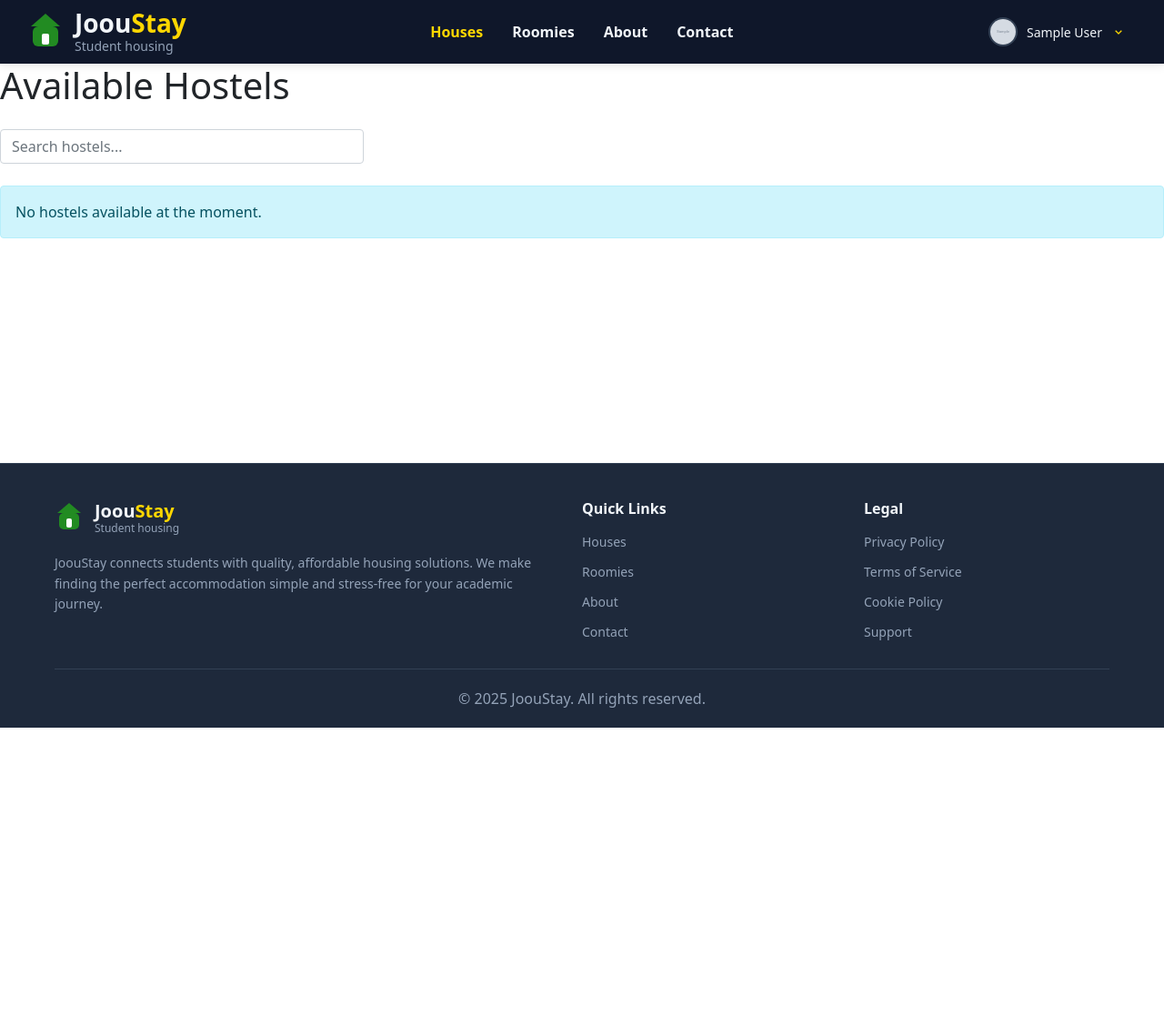
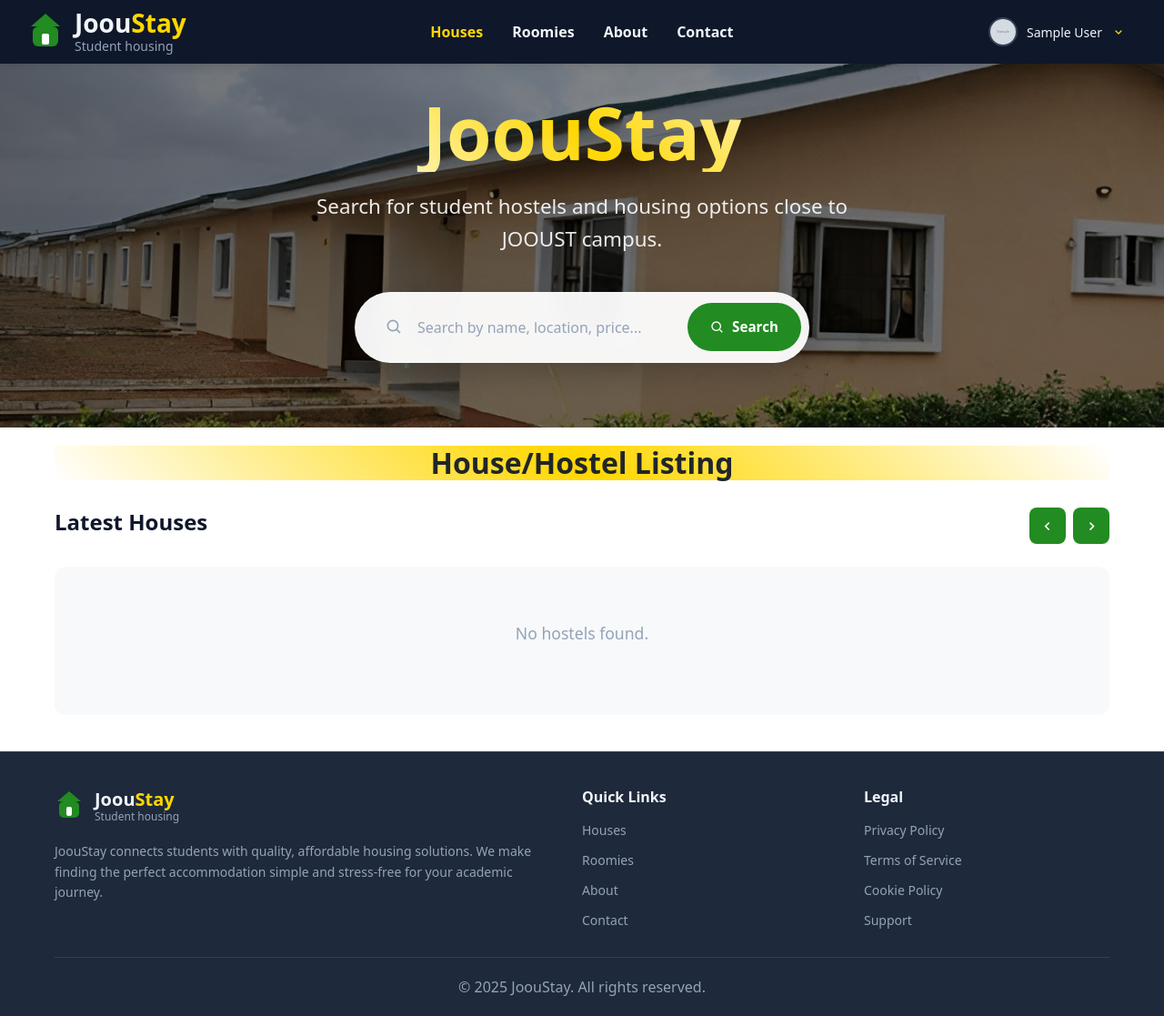
Before and after one commit to KenyanAudo03/house_hunting, a Django app: page / in a window 1280 px wide. Shown: the whole page at 91% size. Before the commit the page ends 800 px from the top, so only its background shows below. Run offline with Django 4.2, Linux system fonts and the light colour scheme; a user stored in the database is signed in; tables that the repository leaves empty hold one stand-in row (values such as "Sample post"); grey boxes marked "Sample" are stand-in pictures; some libraries are stand-ins or nearby versions.

Commit message:
Add hero section and carousel for hostel listings with search functionality

```diff
--- /dev/null
+++ b/static/css/core/home.css
@@ -0,0 +1,362 @@
+  .hero {
+      position: relative;
+      width: 100%;
+      height: 400px;
+      background: transparent;
+      display: flex;
+      align-items: center;
+      justify-content: center;
+      overflow: hidden;
+  }
+
+  .hero::before {
+      content: "";
+      position: absolute;
+      top: 0;
+      left: 0;
+      right: 0;
+      bottom: 0;
+      opacity: 0.55;
+      z-index: 1;
+  }
+
+  .hero::after {
+      content: "";
+      position: absolute;
+      top: 0;
+      left: 0;
+      right: 0;
+      bottom: 0;
+      background: linear-gradient(135deg,
+              rgba(0, 0, 0, 0.537) 0%,
+              rgba(0, 0, 0, 0.375) 100%);
+      z-index: 2;
+  }
+
+  .hero-content {
+      position: relative;
+      z-index: 3;
+      text-align: center;
+      max-width: 800px;
+      padding: 0 20px;
+      color: white;
+  }
+
+  .hero-title {
+      font-size: clamp(3rem, 8vw, 5rem);
+      font-weight: 900;
+      margin-bottom: 20px;
+      background: linear-gradient(45deg, #ffffff, var(--accent), #ffffff);
+      -webkit-background-clip: text;
+      -webkit-text-fill-color: transparent;
+      background-clip: text;
+      line-height: 1.1;
+      margin-top: -40px;
+  }
+
+  .hero-subtitle {
+      font-size: clamp(1.1rem, 3vw, 1.4rem);
+      color: rgba(255, 255, 255, 0.9);
+      margin-bottom: 40px;
+      max-width: 600px;
+      margin-left: auto;
+      margin-right: auto;
+      line-height: 1.6;
+      font-weight: 300;
+  }
+
+  .search-container {
+      max-width: 500px;
+      margin: 0 auto;
+  }
+
+  .search-form {
+      background: rgba(255, 255, 255, 0.95);
+      backdrop-filter: blur(10px);
+      border-radius: 50px;
+      padding: 8px;
+      box-shadow: 0 10px 30px rgba(0, 0, 0, 0.2);
+      border: 1px solid rgba(255, 255, 255, 0.3);
+      transition: all 0.3s ease;
+  }
+
+  .search-form:hover {
+      box-shadow: 0 15px 40px rgba(0, 0, 0, 0.25);
+  }
+
+  .search-form:focus-within {
+      border-color: var(--brand);
+  }
+
+  .search-input-group {
+      display: flex;
+      align-items: center;
+      position: relative;
+  }
+
+  .search-icon {
+      position: absolute;
+      left: 25px;
+      color: var(--muted);
+      font-size: 1.2rem;
+      z-index: 2;
+  }
+
+  .search-input {
+      flex: 1;
+      background: none;
+      border: none;
+      color: var(--bg);
+      font-size: 1rem;
+      padding: 18px 25px 18px 60px;
+      border-radius: 50px;
+      outline: none;
+      font-weight: 400;
+  }
+
+  .search-input::placeholder {
+      color: var(--muted);
+  }
+
+  .search-btn {
+      background: var(--brand);
+      color: white;
+      border: none;
+      border-radius: 40px;
+      padding: 15px 25px;
+      font-size: 0.95rem;
+      font-weight: 600;
+      cursor: pointer;
+      transition: all 0.3s ease;
+      display: flex;
+      align-items: center;
+      gap: 8px;
+  }
+
+  .search-btn:hover {
+      background: #1a6b1a;
+  }
+
+  .search-btn i {
+      font-size: 1rem;
+  }
+
+  @media (max-width: 600px) {
+      .hero {
+          height: 330px;
+      }
+
+      .hero-subtitle {
+          font-size: clamp(1.2rem, 4vw, 1.8rem);
+      }
+
+      .search-input {
+          padding: 15px 20px 15px 50px;
+          font-size: 0.9rem;
+      }
+
+      .search-icon {
+          left: 20px;
+          font-size: 1rem;
+      }
+
+      .search-btn {
+          padding: 12px 20px;
+          font-size: 0.85rem;
+      }
+
+      .search-btn i {
+          font-size: 0.9rem;
+      }
+  }
+
+  .house-listing-title {
+      text-align: center;
+      font-size: 2rem;
+      margin: 10px 0;
+      background: linear-gradient(45deg, #ffffff, var(--accent), #ffffff);
+      font-weight: 700;
+  }
+
+  .hostels {
+      max-width: 1200px;
+      margin: 20px auto;
+      padding: 0 20px;
+  }
+
+  .latest-houses {
+      margin-bottom: 40px;
+      margin-top: 30px;
+  }
+
+  .section-title {
+      display: flex;
+      justify-content: space-between;
+      align-items: center;
+      margin-bottom: 25px;
+  }
+
+  .section-title-tag {
+      font-size: 1.5rem;
+      color: var(--bg);
+      font-weight: 600;
+  }
+
+  .prev-next {
+      display: flex;
+      gap: 8px;
+  }
+
+  .prev-next button {
+      background: var(--brand);
+      border: none;
+      padding: 8px 12px;
+      border-radius: 8px;
+      cursor: pointer;
+      transition: all 0.3s ease;
+      color: #fff;
+      display: flex;
+      align-items: center;
+      justify-content: center;
+      width: 40px;
+      height: 40px;
+  }
+
+  .prev-next button:hover {
+      background: #1a6b1a;
+  }
+
+  .prev-next button:disabled {
+      background: #ccc;
+      cursor: not-allowed;
+      transform: none;
+  }
+
+  .prev-next button i {
+      font-size: 1.2rem;
+  }
+
+  .carousel-container {
+      position: relative;
+      overflow: hidden;
+      width: 100%;
+  }
+
+  .house-cards {
+      display: flex;
+      gap: 20px;
+      transition: transform 0.4s cubic-bezier(0.25, 0.46, 0.45, 0.94);
+      width: fit-content;
+  }
+
+  .house-card {
+      flex: 0 0 auto;
+      background: white;
+      border-radius: 16px;
+      overflow: hidden;
+      box-shadow: 0 4px 20px rgba(0, 0, 0, 0.1);
+      transition: all 0.3s ease;
+      cursor: pointer;
+  }
+
+  .house-card:hover {
+      box-shadow: 0 12px 40px rgba(0, 0, 0, 0.15);
+  }
+
+  .house-image {
+      width: 100%;
+      height: 200px;
+      object-fit: cover;
+      border-radius: 16px 16px 0 0;
+  }
+
+  .house-details {
+      padding: 20px;
+  }
+
+  .house-price {
+      color: var(--brand);
+      font-weight: 700;
+      font-size: 1.2rem;
+      margin-bottom: 8px;
+  }
+
+  .house-name {
+      color: var(--text);
+      font-weight: 600;
+      font-size: 1.1rem;
+      margin-bottom: 8px;
+      line-height: 1.4;
+  }
+
+  .house-location {
+      color: var(--muted);
+      font-size: 0.9rem;
+      display: flex;
+      align-items: center;
+      gap: 4px;
+  }
+
+  .house-location i {
+      font-size: 1rem;
+  }
+
+  .no-hostels {
+      text-align: center;
+      color: var(--muted);
+      font-size: 1.1rem;
+      padding: 60px 20px;
+      background: #f8f9fa;
+      border-radius: 12px;
+      margin: 20px 0;
+  }
+
+  /* Desktop - 4 cards per view */
+  @media (min-width: 1025px) {
+      .house-card {
+          width: calc((1160px - 60px) / 4);
+      }
+  }
+
+  /* Tablet - 3 cards per view */
+  @media (min-width: 769px) and (max-width: 1024px) {
+      .house-card {
+          width: calc((100vw - 80px - 40px) / 3);
+      }
+  }
+
+  /* Small tablet/large phone - 2 cards per view */
+  @media (min-width: 481px) and (max-width: 768px) {
+      .house-card {
+          width: calc((100vw - 60px - 20px) / 2);
+      }
+
+      .hostels {
+          padding: 0 30px;
+      }
+
+      .section-title-tag {
+          font-size: 1.3rem;
+      }
+  }
+
+  /* Phone - 1.5 cards per view for better scrolling */
+  @media (max-width: 480px) {
+      .house-card {
+          width: calc((100vw - 20px - 20px) / 2);
+      }
+
+      .hostels {
+          padding: 0 10px;
+      }
+
+      .prev-next button {
+          width: 36px;
+          height: 36px;
+          padding: 6px;
+      }
+
+      .prev-next button i {
+          font-size: 1rem;
+      }
+  }
--- /dev/null
+++ b/static/js/core/home.js
@@ -0,0 +1,114 @@
+document.addEventListener("DOMContentLoaded", function () {
+  const cardsContainer = document.getElementById("hostelCards");
+  const prevBtn = document.getElementById("prevBtn");
+  const nextBtn = document.getElementById("nextBtn");
+  const carouselControls = document.getElementById("carousel-controls");
+
+  if (!cardsContainer) return;
+
+  const cards = cardsContainer.querySelectorAll(".house-card");
+  const totalCards = cards.length;
+
+  if (totalCards === 0) {
+    carouselControls.style.display = "none";
+    return;
+  }
+
+  let currentIndex = 0;
+  let cardsPerView = 4; // Desktop default
+  let resizeTimeout;
+
+  function forceCSSUpdate() {
+    cardsContainer.style.opacity = "0";
+
+    // Force reflow by accessing offsetHeight
+    cards.forEach((card) => {
+      card.offsetHeight;
+    });
+
+    // Small delay to ensure CSS media queries are applied
+    setTimeout(() => {
+      cardsContainer.style.opacity = "1";
+      updateCarousel();
+    }, 10);
+  }
+
+  // Get actual card width including margin
+  function getCardWidth() {
+    if (cards.length > 0) {
+      const cardStyle = window.getComputedStyle(cards[0]);
+      const cardWidth = parseFloat(cardStyle.width);
+      return cardWidth;
+    }
+    return 280; // fallback
+  }
+
+  // Calculate cards per view based on screen size
+  function updateCardsPerView() {
+    const screenWidth = window.innerWidth;
+    if (screenWidth <= 480) {
+      cardsPerView = 2;
+    } else if (screenWidth <= 768) {
+      cardsPerView = 2;
+    } else if (screenWidth <= 1024) {
+      cardsPerView = 3;
+    } else {
+      cardsPerView = 4;
+    }
+  }
+
+  // Update carousel position
+  function updateCarousel() {
+    const cardWidth = getCardWidth();
+    const gap = 20; // Gap between cards
+    const translateX = -(currentIndex * (cardWidth + gap));
+    cardsContainer.style.transform = `translateX(${translateX}px)`;
+
+    prevBtn.disabled = currentIndex === 0;
+    nextBtn.disabled = currentIndex >= totalCards - cardsPerView;
+
+    // Hide controls if not enough cards to scroll
+    if (totalCards <= cardsPerView) {
+      carouselControls.style.display = "none";
+    } else {
+      carouselControls.style.display = "flex";
+    }
+  }
+
+  // Previous button click - move by cardsPerView
+  prevBtn.addEventListener("click", function () {
+    if (currentIndex > 0) {
+      currentIndex = Math.max(0, currentIndex - cardsPerView);
+      updateCarousel();
+    }
+  });
+
+  // Next button click - move by cardsPerView
+  nextBtn.addEventListener("click", function () {
+    const maxIndex = Math.max(0, totalCards - cardsPerView);
+    if (currentIndex < maxIndex) {
+      currentIndex = Math.min(maxIndex, currentIndex + cardsPerView);
+      updateCarousel();
+    }
+  });
+
+  // Handle window resize with debouncing
+  window.addEventListener("resize", function () {
+    // Clear existing timeout
+    clearTimeout(resizeTimeout);
+    resizeTimeout = setTimeout(function () {
+      updateCardsPerView();
+
+      const maxIndex = Math.max(0, totalCards - cardsPerView);
+      if (currentIndex > maxIndex) {
+        currentIndex = maxIndex;
+      }
+
+      forceCSSUpdate();
+    }, 150);
+  });
+
+  // Initialize
+  updateCardsPerView();
+  updateCarousel();
+});
--- a/templates/core/home.html
+++ b/templates/core/home.html
@@ -1,131 +1,75 @@
-{% extends 'base.html' %}
+{% extends 'base.html' %} {% block title %}Find Your Perfect Student Housing -
+JoouStay{% endblock %} {% load static %} {% block content %} {% load static %}
+<link rel="stylesheet" href="{% static 'css/core/home.css' %}">
 
-{% block title %}Hostel Listings{% endblock %}
+<div class="hero" style="background: url('{% static "images/default_images/background.jpg" %}') center/cover;">
 
-{% block content %}
-<div class="row">
-    <div class="col-12">
-        <h1 class="mb-4">Available Hostels</h1>
+  <div class="hero-content">
+    <h1 class="hero-title">JoouStay</h1>
 
-        <!-- Search Bar -->
-        <div class="mb-4">
-            <input type="text" id="search-input" class="form-control" placeholder="Search hostels..." style="max-width: 400px;">
+    <p class="hero-subtitle">
+      Search for student hostels and housing options close to JOOUST campus.
+    </p>
+
+    <div class="search-container">
+      <form class="search-form" method="GET" action="{% url 'home' %}">
+        <div class="search-input-group">
+          <i class="bx bx-search search-icon"></i>
+          <input
+            type="text"
+            class="search-input"
+            name="q"
+            placeholder="Search by name, location, price..."
+            value="{{ query }}"
+          />
+          <button type="submit" class="search-btn">
+            <i class="bx bx-search"></i>
+            Search
+          </button>
         </div>
-
-        <!-- Hostel Listings -->
-        <div id="hostel-list" class="row">
-            {% for hostel in hostels %}
-            <div class="col-md-6 col-lg-4 mb-4">
-                <div class="card h-100">
-                    {% if hostel.images.all %}
-                        <img src="{{ hostel.images.first.image.url }}" class="card-img-top" alt="{{ hostel.name }}" style="height: 200px; object-fit: cover;">
-                    {% else %}
-                        <div class="card-img-top bg-light d-flex align-items-center justify-content-center" style="height: 200px;">
-                            <span class="text-muted">No image available</span>
-                        </div>
-                    {% endif %}
-                    <div class="card-body d-flex flex-column">
-                        <h5 class="card-title">{{ hostel.name }}</h5>
-                        <p class="card-text text-muted">{{ hostel.address }}</p>
-                        <div class="mt-auto">
-                            <div class="d-flex justify-content-between align-items-center mb-2">
-                                <span class="h6 text-primary mb-0">${{ hostel.pricing }}</span>
-                                <span class="badge bg-success">{{ hostel.available_vacants }} available</span>
-                            </div>
-                            <div class="d-flex align-items-center">
-                                <span class="me-2">Rating:</span>
-                                <div class="rating">
-                                    {% for i in "12345" %}
-                                        {% if forloop.counter <= hostel.average_rating %}
-                                            <span class="text-warning">★</span>
-                                        {% else %}
-                                            <span class="text-muted">☆</span>
-                                        {% endif %}
-                                    {% endfor %}
-                                    <small class="text-muted ms-1">({{ hostel.average_rating|floatformat:1 }})</small>
+      </form>
     </div>
   </div>
 </div>
+
+<div class="hostels">
+  <h3 class="house-listing-title">House/Hostel Listing</h3>
+  <section class="latest-houses">
+    <div class="section-title">
+      <h2 class="section-title-tag">Latest Houses</h2>
+      <div class="prev-next" id="carousel-controls">
+        <button class="prev-btn" id="prevBtn"><i class="bx bx-chevron-left"></i></button>
+        <button class="next-btn" id="nextBtn"><i class="bx bx-chevron-right"></i></button>
       </div>
     </div>
-            </div>
-            {% empty %}
-            <div class="col-12">
-                <div class="alert alert-info">
-                    No hostels available at the moment.
+
+    {% if latest_hostels %}
+    <div class="carousel-container">
+      <div class="house-cards" id="hostelCards">
+        {% for hostel in latest_hostels %}
+        <div class="house-card">
+          <img
+            src="{{ hostel.images.first.image.url }}"
+            alt="{{ hostel.name }}"
+            class="house-image"
+            loading="lazy"
+          />
+          <div class="house-details">
+            <p class="house-price">Ksh {{ hostel.pricing }} / {{ hostel.billing_cycle }}</p>
+            <h4 class="house-name">{{ hostel.name }}</h4>
+            <p class="house-location"><i class='bxr  bx-location'></i>  {{ hostel.location }}</p>
           </div>
         </div>
         {% endfor %}
       </div>
     </div>
+    {% else %}
+    <div class="no-hostels">
+      <p>No hostels found.</p>
     </div>
+    {% endif %}
+  </section>
+</div>
+
+<script src="{% static 'js/core/home.js' %}"></script>
 {% endblock %}
-
-{% block extra_js %}
-<script>
-document.getElementById('search-input').addEventListener('input', function() {
-    const query = this.value;
-    const hostelList = document.getElementById('hostel-list');
-
-    if (query.length < 2) {
-        // Reset to original content if query is too short
-        location.reload();
-        return;
-    }
-
-    fetch(`/search/?q=${encodeURIComponent(query)}`)
-        .then(response => response.json())
-        .then(data => {
-            hostelList.innerHTML = '';
-
-            if (data.hostels.length === 0) {
-                hostelList.innerHTML = `
-                    <div class="col-12">
-                        <div class="alert alert-warning">
-                            No hostels found matching "${query}".
-                        </div>
-                    </div>
-                `;
-                return;
-            }
-
-            data.hostels.forEach(hostel => {
-                const ratingStars = Array.from({length: 5}, (_, i) =>
-                    i < Math.floor(hostel.average_rating) ? '★' : '☆'
-                ).join('');
-
-                const cardHtml = `
-                    <div class="col-md-6 col-lg-4 mb-4">
-                        <div class="card h-100">
-                            <div class="card-img-top bg-light d-flex align-items-center justify-content-center" style="height: 200px;">
-                                <span class="text-muted">No image available</span>
-                            </div>
-                            <div class="card-body d-flex flex-column">
-                                <h5 class="card-title">${hostel.name}</h5>
-                                <p class="card-text text-muted">${hostel.address}</p>
-                                <div class="mt-auto">
-                                    <div class="d-flex justify-content-between align-items-center mb-2">
-                                        <span class="h6 text-primary mb-0">$${hostel.pricing}</span>
-                                        <span class="badge bg-success">${hostel.available_vacants} available</span>
-                                    </div>
-                                    <div class="d-flex align-items-center">
-                                        <span class="me-2">Rating:</span>
-                                        <div class="rating">
-                                            ${ratingStars}
-                                            <small class="text-muted ms-1">(${hostel.average_rating})</small>
-                                        </div>
-                                    </div>
-                                </div>
-                            </div>
-                        </div>
-                    </div>
-                `;
-                hostelList.insertAdjacentHTML('beforeend', cardHtml);
-            });
-        })
-        .catch(error => {
-            console.error('Search error:', error);
-        });
-});
-</script>
-{% endblock %}
```
Lines whose indentation alone changed are shown as unchanged.
